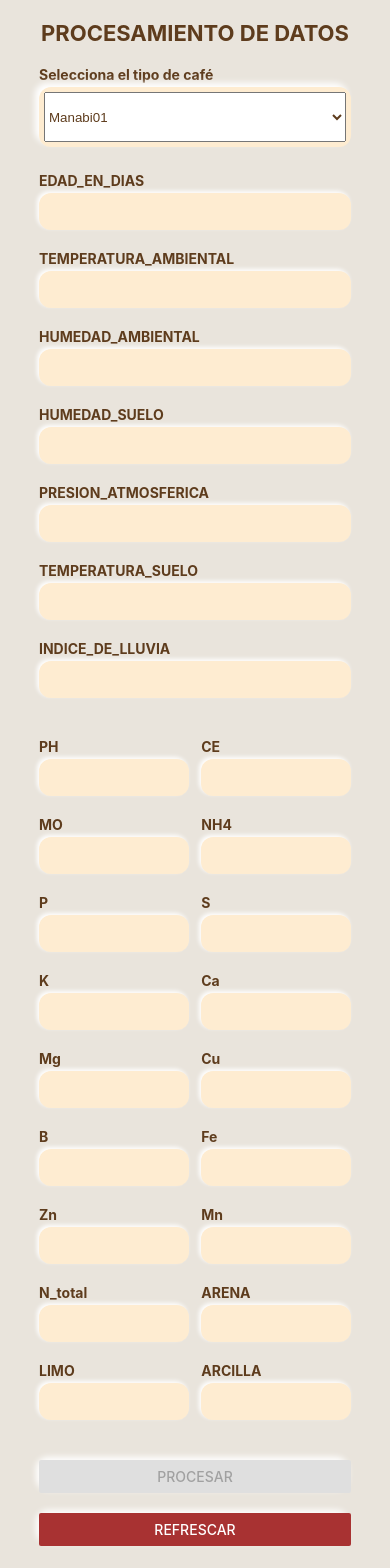
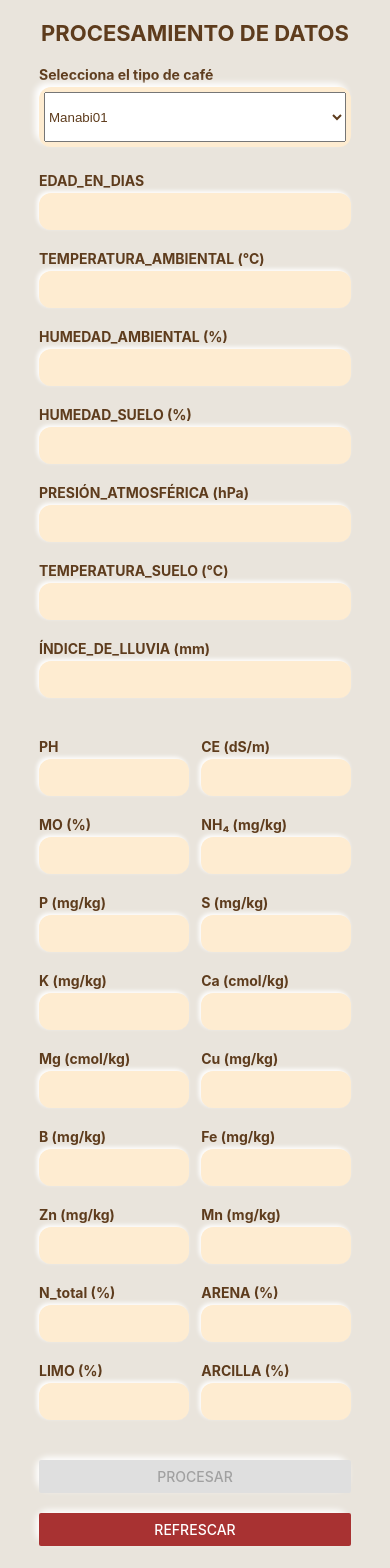
Before and after one commit to EmanuelVMec/PROYECTOCOFFE, a React Native app in the folder proyectcoffee-fix/: screen /SecondScreen in a window 390 px wide. Shown: the top 1568 px of the page. Built offline with nearby package versions, Linux system fonts and the light colour scheme.

Commit message:
ultimate commit

```diff
--- a/proyectcoffee-fix/SecondScreen.tsx
+++ b/proyectcoffee-fix/SecondScreen.tsx
@@ -7,17 +7,38 @@ import { Picker } from '@react-native-picker/picker';
 import * as FileSystem from 'expo-file-system';
 import Footer from './Footer';
 
-const API_URL = 'http://192.168.0.101:8000/api/prediccion/';
+const API_URL = 'http://192.168.0.105:8000/api/prediccion/';
+
+const labelMap = {
+  EDAD_EN_DIAS: 'EDAD_EN_DIAS',
+  TEMPERATURA_AMBIENTAL: 'TEMPERATURA_AMBIENTAL (°C)',
+  HUMEDAD_AMBIENTAL: 'HUMEDAD_AMBIENTAL (%)',
+  HUMEDAD_SUELO: 'HUMEDAD_SUELO (%)',
+  PRESION_ATMOSFERICA: 'PRESIÓN_ATMOSFÉRICA (hPa)',
+  TEMPERATURA_SUELO: 'TEMPERATURA_SUELO (°C)',
+  INDICE_DE_LLUVIA: 'ÍNDICE_DE_LLUVIA (mm)',
+  PH: 'PH',
+  CE: 'CE (dS/m)',
+  MO: 'MO (%)',
+  NH4: 'NH₄ (mg/kg)',
+  P: 'P (mg/kg)',
+  S: 'S (mg/kg)',
+  K: 'K (mg/kg)',
+  Ca: 'Ca (cmol/kg)',
+  Mg: 'Mg (cmol/kg)',
+  Cu: 'Cu (mg/kg)',
+  B: 'B (mg/kg)',
+  Fe: 'Fe (mg/kg)',
+  Zn: 'Zn (mg/kg)',
+  Mn: 'Mn (mg/kg)',
+  N_total: 'N_total (%)',
+  ARENA: 'ARENA (%)',
+  LIMO: 'LIMO (%)',
+  ARCILLA: 'ARCILLA (%)'
+};
 
 const SecondScreen = () => {
-  const initialInputs = {
-    EDAD_EN_DIAS: '', TEMPERATURA_AMBIENTAL: '', HUMEDAD_AMBIENTAL: '',
-    HUMEDAD_SUELO: '', PRESION_ATMOSFERICA: '', TEMPERATURA_SUELO: '',
-    INDICE_DE_LLUVIA: '', PH: '', CE: '', MO: '', NH4: '', P: '', S: '',
-    K: '', Ca: '', Mg: '', Cu: '', B: '', Fe: '', Zn: '', Mn: '',
-    N_total: '', ARENA: '', LIMO: '', ARCILLA: ''
-  };
-
+  const initialInputs = Object.keys(labelMap).reduce((acc, key) => ({ ...acc, [key]: '' }), {});
   const [inputs, setInputs] = useState(initialInputs);
   const [selectedOption, setSelectedOption] = useState('0');
   const [prediction, setPrediction] = useState(null);
@@ -51,12 +72,15 @@ const SecondScreen = () => {
       });
 
       const result = await response.json();
-      result.error
-        ? Alert.alert('Error', result.error)
-        : setPrediction(result.prediction);
+      if (result.error) {
+        Alert.alert('Error', result.error);
+      } else {
+        setPrediction(result.prediction);
+      }
 
-    } catch {
+    } catch (error) {
       Alert.alert('Error', 'No se pudo conectar con el servidor.');
+      console.error(error); // Agregado para depurar cualquier error
     }
   };
 
@@ -79,8 +103,9 @@ const SecondScreen = () => {
       } else {
         Alert.alert('Error', 'No hay predicciones para guardar.');
       }
-    } catch {
+    } catch (error) {
       Alert.alert('Error', 'No se pudo guardar el archivo.');
+      console.error(error); // Agregado para depurar cualquier error
     }
   };
 
@@ -103,11 +128,10 @@ const SecondScreen = () => {
           </View>
         </View>
 
-        {/* Campos individuales */}
         <View style={styles.grid}>
           {Object.keys(inputs).slice(0, 7).map((key, index) => (
             <View key={index} style={styles.inputGroupSingle}>
-              <Text style={styles.label}>{key}</Text>
+              <Text style={styles.label}>{labelMap[key] || key}</Text>
               <TextInput
                 style={styles.input}
                 value={inputs[key]}
@@ -118,11 +142,10 @@ const SecondScreen = () => {
           ))}
         </View>
 
-        {/* Campos dobles */}
         <View style={styles.doubleColumnGrid}>
           {Object.keys(inputs).slice(7).map((key, index) => (
             <View key={index} style={styles.inputGroup}>
-              <Text style={styles.label}>{key}</Text>
+              <Text style={styles.label}>{labelMap[key] || key}</Text>
               <TextInput
                 style={styles.input}
                 value={inputs[key]}
@@ -146,9 +169,7 @@ const SecondScreen = () => {
           <View style={styles.resultContainer}>
             <Text style={styles.resultTitle}>Resultados de la Predicción:</Text>
             {Object.entries(prediction).map(([key, value]) => (
-              <Text key={key} style={styles.resultText}>
-                {`${key}: ${parseFloat(value).toFixed(2)}`}
-              </Text>
+              <Text key={key} style={styles.resultText}>{`${key}: ${parseFloat(value).toFixed(2)}`}</Text>
             ))}
             <View style={styles.softButton}>
               <Button title="Guardar" onPress={handleSave} color="#1f7a3a" />
@@ -160,6 +181,7 @@ const SecondScreen = () => {
     </ScrollView>
   );
 };
+
 
 const styles = StyleSheet.create({
   scrollContainer: { flexGrow: 1 },
```
